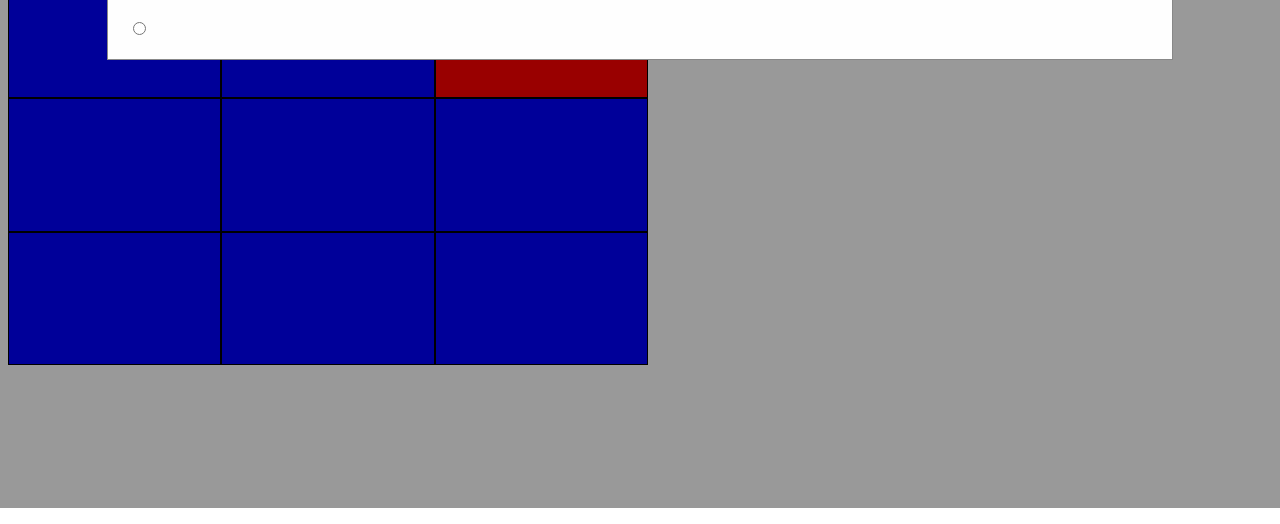
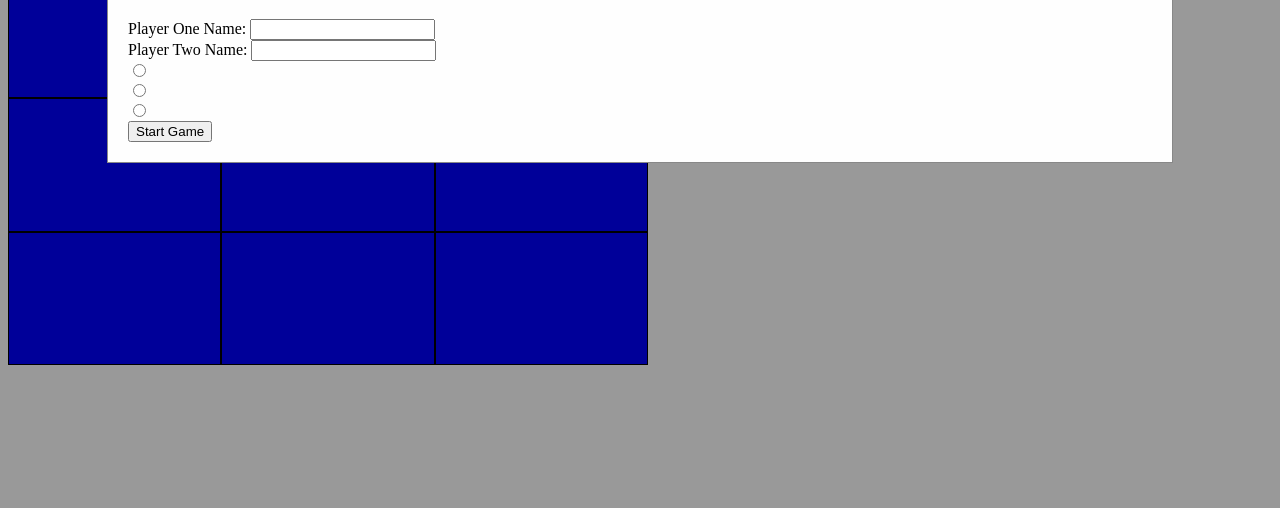
Before and after one commit to MichaelMMet/TicTacToe, a plain HTML site: page index.html in a window 1280 px wide. Shown: the part 292-816 px from the top of the page. Drawn offline with Linux system fonts and the light colour scheme.

Commit message:
Cleaned up CSS and added more to the modal. Also added functionality to submit the form. Added initilization of data in Javascript

```diff
--- a/index.html
+++ b/index.html
@@ -19,8 +19,44 @@
             <h1>Options</h1>
           </div>
           <div class="modalOption">
-            <label for="pvp"></label>
-            <input type="radio" id="pvp" name="gamemodeChoice" />
+            <form id="myForm">
+              <div class="formPart">
+                <label>Player One Name:</label>
+                <input
+                  type="text"
+                  id="nameOne"
+                  class="formClass"
+                  name="playerOneName"
+                />
+              </div>
+              <div class="formPart">
+                <label>Player Two Name:</label>
+                <input
+                  type="text"
+                  id="nameTwo"
+                  class="formClass"
+                  name="playerTwoName"
+                />
+              </div>
+              <div class="formPart">
+                <label for="pvp"></label>
+                <input type="radio" id="pvp" value="0" name="gamemodeChoice" />
+              </div>
+              <div class="formPart">
+                <label for="ai"></label>
+                <input type="radio" id="ai" value="1" name="gamemodeChoice" />
+              </div>
+              <div class="formPart">
+                <label for="aiHard"></label>
+                <input
+                  type="radio"
+                  id="aiHard"
+                  value="2"
+                  name="gamemodeChoice"
+                />
+              </div>
+              <button type="submit" id="modalSubmit">Start Game</button>
+            </form>
           </div>
         </div>
       </div>
@@ -28,7 +64,7 @@
         <div class="gameBoard">
           <div class="gameSpace" id="1"></div>
           <div class="gameSpace" id="2"></div>
-          <div class="gameSpace" id="three"></div>
+          <div class="gameSpace" id="3"></div>
           <div class="gameSpace" id="4"></div>
           <div class="gameSpace" id="5"></div>
           <div class="gameSpace" id="6"></div>
--- a/index.js
+++ b/index.js
@@ -10,7 +10,71 @@ var btn = document.getElementById("modalBtn");
 // Get the <span> element that closes the modal
 var span = document.getElementsByClassName("close")[0];
 
-console.log(modal, btn, span);
+
+//first, attach event listeners to form
+
+const form = document.querySelector("#myForm")
+
+form.addEventListener('submit', (event) =>{
+  event.preventDefault();
+
+  //initialize user form data
+  const formData = new FormData(form);
+  const data = Object.fromEntries(formData);
+  document.querySelector(".modal").style.display = "none";
+  initializeGame(data)
+});
+
+const initializeVariables = (data) => {
+    data.gamemodeChoice = +data.gamemodeChoice;
+
+    data.board = [0,1,2,3,4,5,6,7,8,];
+    data.playerOne = "X";
+    data.playerOne = "O";
+    data.round = 0;
+    data.currentPlayer = "X";
+    data.gameOver = false;
+}
+
+const initializeGame = (data) => {
+  //initialize game vars
+  //add event listeners to gameboard
+
+
+  initializeVariables(data);
+  console.log(data);
+
+}
+
+
+
+
+
+
+
+
+
+
+
+
+
+
+
+
+
+
+
+
+
+
+
+
+
+
+
+
+
+
 
 // When the user clicks on the button, open the modal
 btn.onclick = function() {
--- a/style.css
+++ b/style.css
@@ -25,6 +25,7 @@ display: flex;
    overflow: auto; /* Enable scroll if needed */
    background-color: rgb(0,0,0); /* Fallback color */
    background-color: rgba(0,0,0,0.4); /* Black w/ opacity */
+
 }
 
 .modalContent {
```
